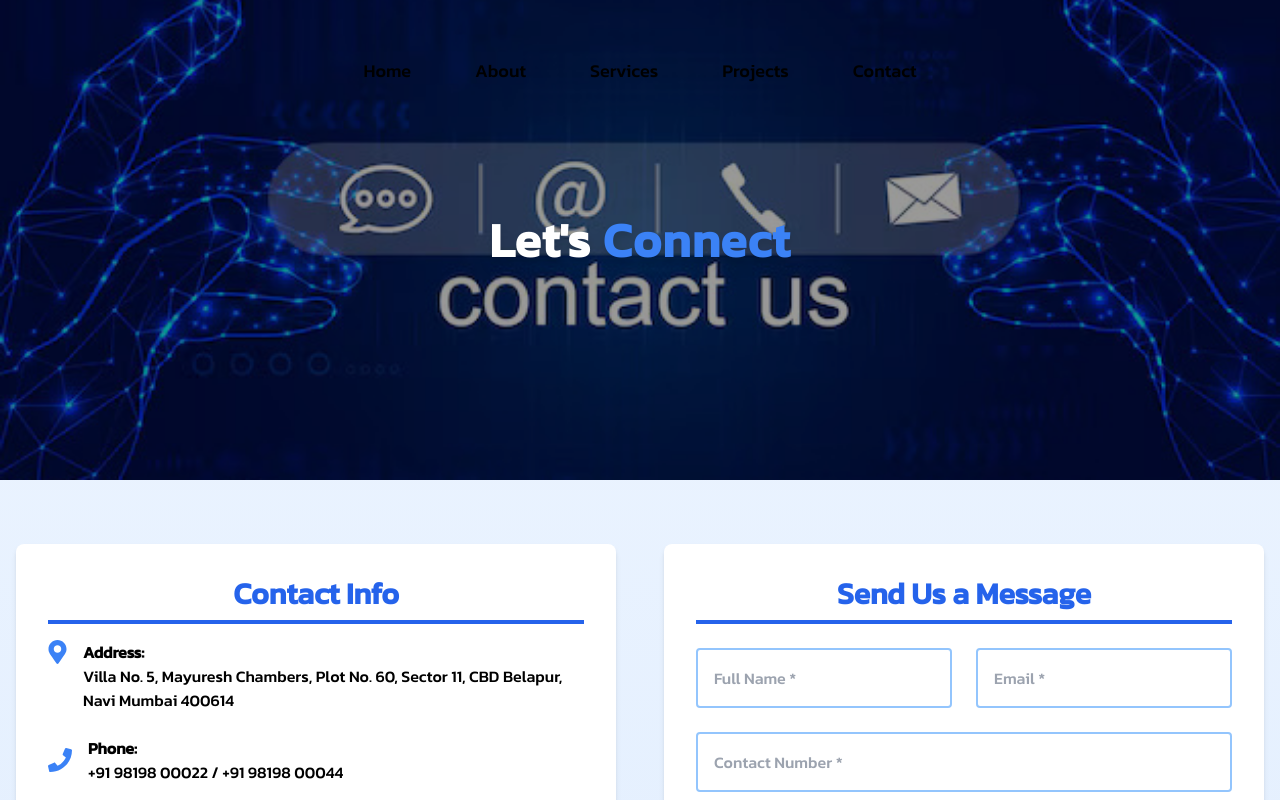
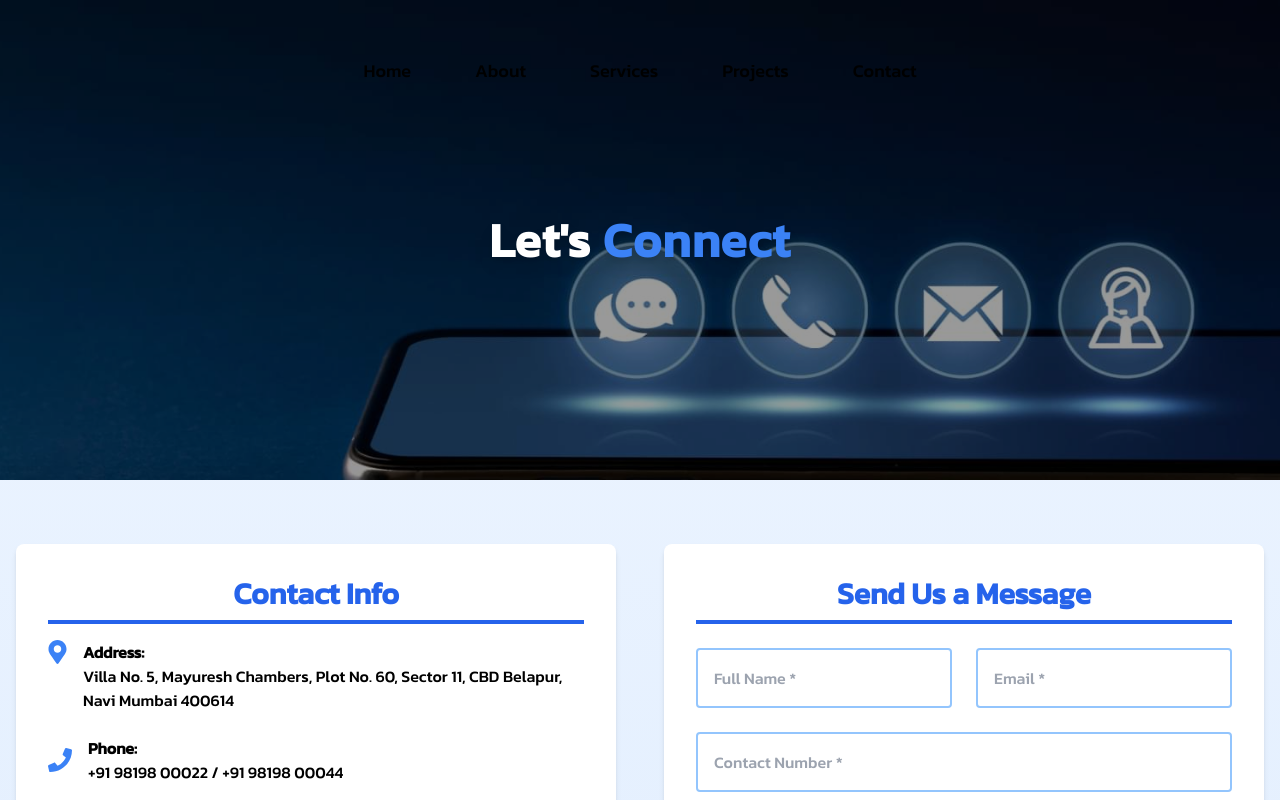
Before and after one commit to AkshayKalamkarr/supremeinfrastructure, a Next.js app: page /contact in a window 1280 px wide. Shown: the top 800 px of the page. Built offline with nearby package versions, Linux system fonts and the light colour scheme.

Commit message:
new code

```diff
--- a/app/contact/page.jsx
+++ b/app/contact/page.jsx
@@ -29,7 +29,7 @@ export default function Contact() {
         animate={{ opacity: 1 }}
         transition={{ duration: 1 }}
         className="relative bg-cover bg-center h-[60vh]"
-        style={{ backgroundImage: "url('/images/contact/contactBackground2.jpg')" }}
+        style={{ backgroundImage: "url('/images/contact/contact-us-banner.jpeg')" }}
       >
         <div className="absolute inset-0 bg-black bg-opacity-40"></div>
         <motion.div
```
Also changed, not shown: public/images/contact/career-banner.jpg (added), public/images/contact/contact-us-banner.jpeg (added).
